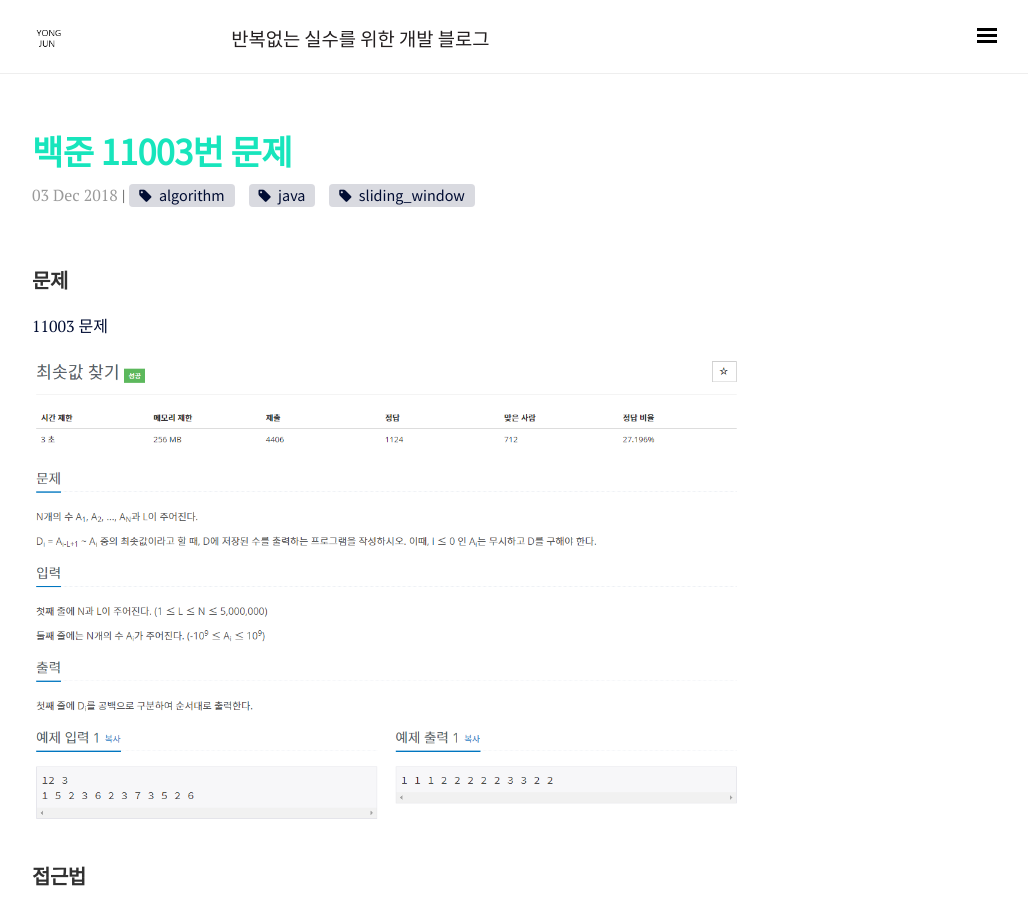
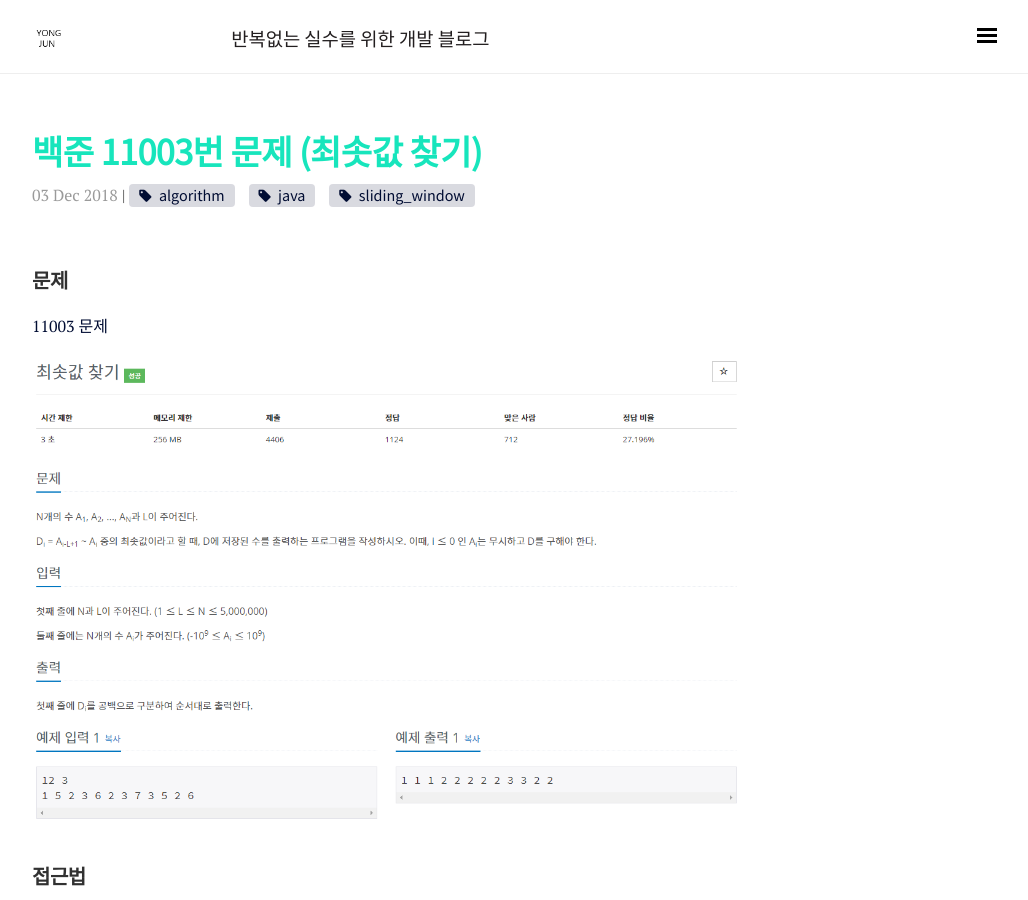
Before and after one commit to wooooooak/wooooooak.github.io, a Jekyll site: the page built from _posts/2018-12-03-백준11003번문제.md, in a window 1280 px wide and 900 px high. Shown: the whole window, without its empty margins (248-1276 px from the left). Built offline with Jekyll 4.4.1, drawn with Linux system fonts in a browser that asks for light colours; nearby versions of some CDN libraries; some web fonts are replaced; comment, search, counter and statistics services are not loaded; some of the changed text lies outside the part shown.

Commit message:
알고리즘 문제들 제목 수정

```diff
--- a/_posts/2018-12-03-백준11003번문제.md
+++ b/_posts/2018-12-03-백준11003번문제.md
@@ -1,6 +1,6 @@
 ---
 layout: post
-title: 백준 11003번 문제
+title: 백준 11003번 문제 (최솟값 찾기)
 category: algorithm
 tags: [algorithm, java, sliding_window]
 comments: true
```
Also changed, not shown: _posts/2018-12-04-백준10451.md (+1 -1 lines).
